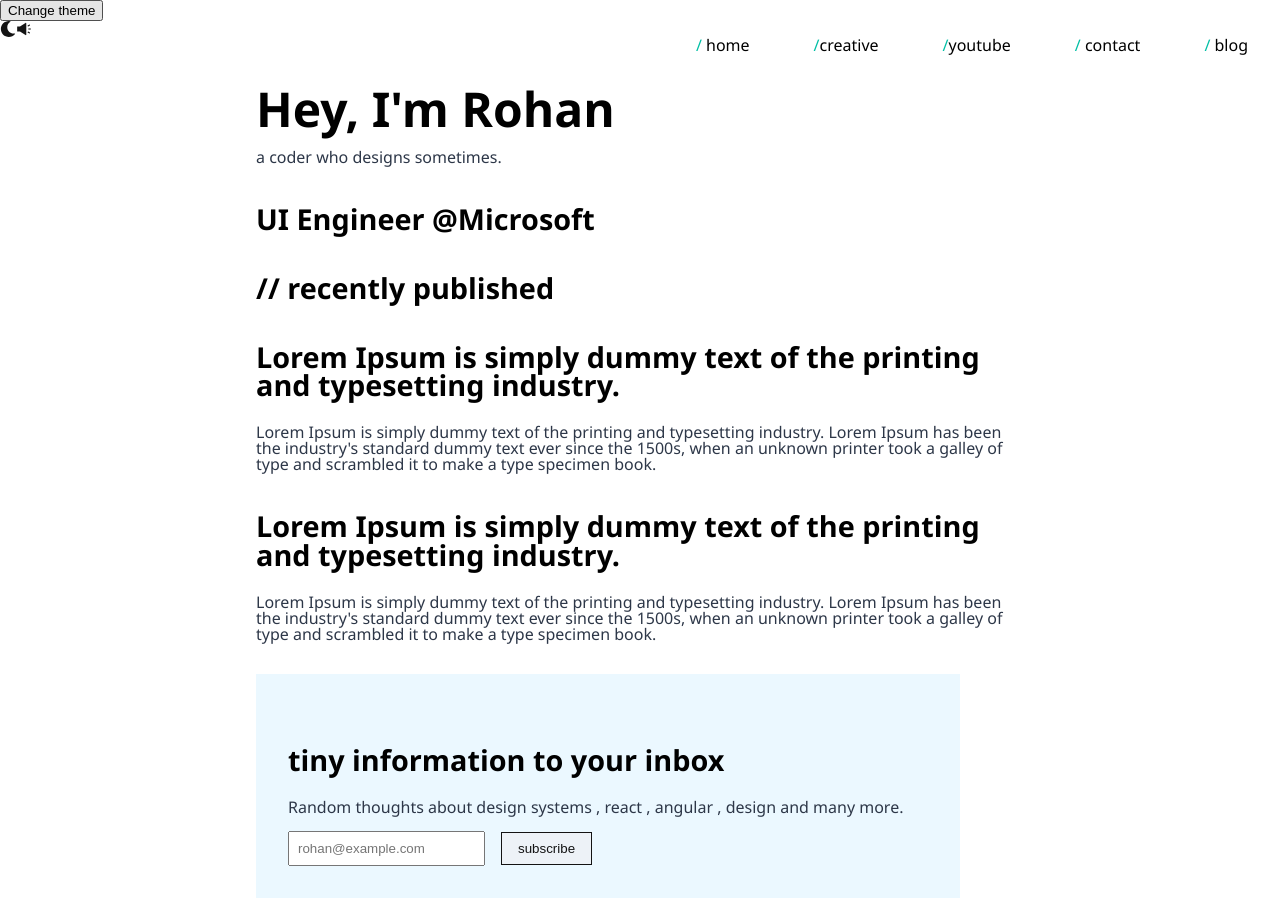
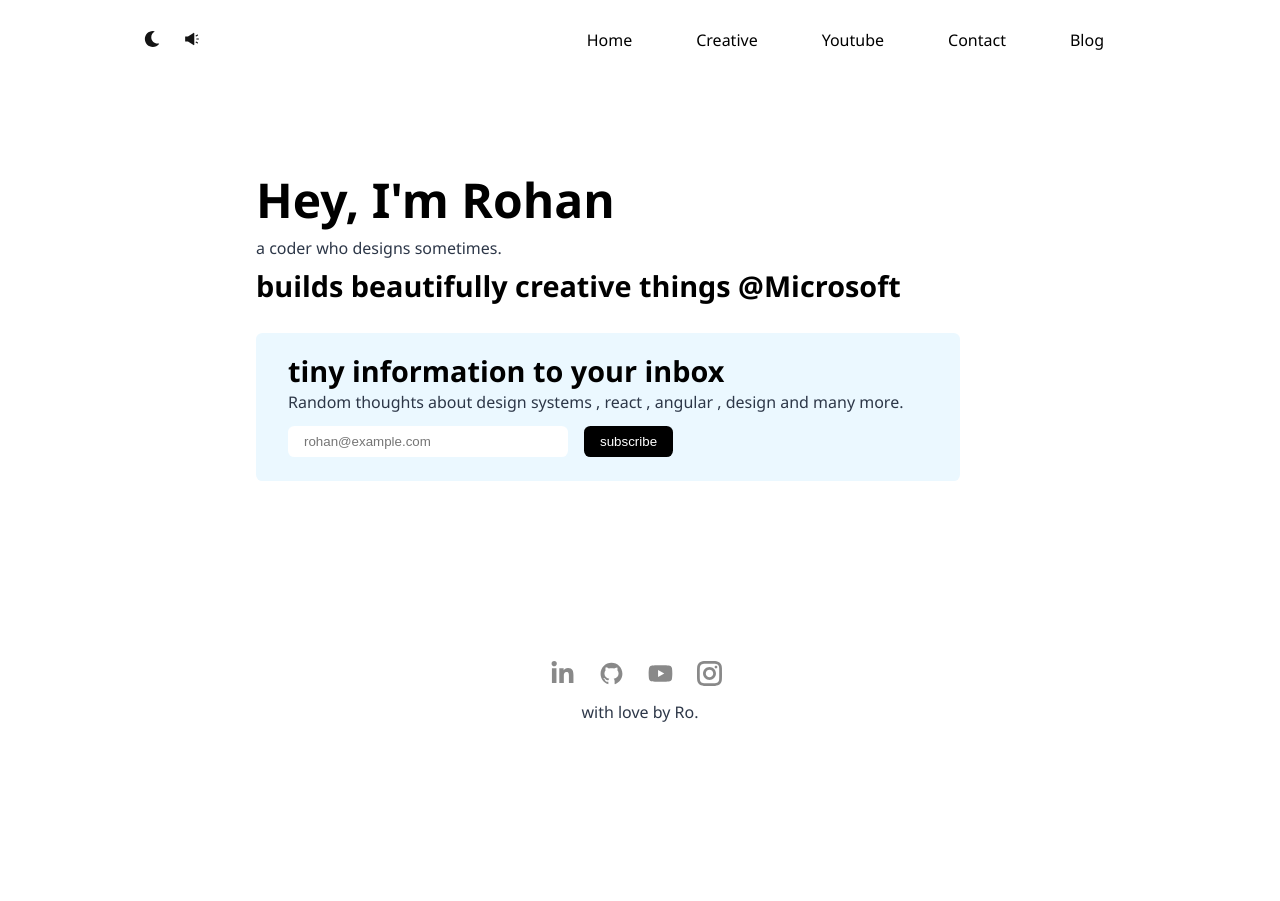
Before and after one commit to rohanprasadofficial/react-gatsby-portfolio, a Gatsby site: page / in a window 1280 px wide. Shown: the top 901 px of the page. After the commit the page ends 800 px from the top, so only its background shows below. Built offline with nearby package versions, Linux system fonts and the light colour scheme; Gatsby itself is replaced by a stand-in of ours.

Commit message:
newsletter layout fix

```diff
--- a/src/components/Footer/footer.styles.js
+++ b/src/components/Footer/footer.styles.js
@@ -6,8 +6,6 @@ const StyledFooter = styled.footer`
   display: flex;
   flex-direction: column;
   align-items: center;
-  justify-content: flex-end;
-  padding: 1rem;
   section {
     margin-top: 0.5rem;
     color: ${props => props.theme.body.description.foreground};
--- a/src/components/Header/index.js
+++ b/src/components/Header/index.js
@@ -1,11 +1,12 @@
 import PropTypes from "prop-types"
 import React from "react"
+import styled from "styled-components"
 import Navbar from "../Utility/Navbar/navbar"
 
-const Header = ({ siteTitle }) => (
-  <header>
-    <Navbar />
-  </header>
+const Header = ({ siteTitle, toggleTheme, isDark }) => (
+  <StyledHeader>
+    <Navbar toggleTheme={toggleTheme} isDark={isDark} />
+  </StyledHeader>
 )
 
 Header.propTypes = {
@@ -16,4 +17,8 @@ Header.defaultProps = {
   siteTitle: `Rohan P.`,
 }
 
+const StyledHeader = styled.header`
+  margin-bottom: 5rem;
+`
+
 export { Header }
--- a/src/components/Utility/Navbar/navbar.js
+++ b/src/components/Utility/Navbar/navbar.js
@@ -1,38 +1,40 @@
 import { Link } from "gatsby"
 import React from "react"
 import { AiFillSound } from "react-icons/ai"
-import { FaMoon } from "react-icons/fa"
+import { FaMoon, FaSun } from "react-icons/fa"
 import styled from "styled-components"
 
-export default function Navbar() {
+export default function Navbar({ toggleTheme, isDark }) {
   return (
     <StyledNav>
       <div className="logo">
-        <FaMoon />
+        {isDark === "dark" ? (
+          <FaSun onClick={toggleTheme} />
+        ) : (
+          <FaMoon onClick={toggleTheme} />
+        )}
         <AiFillSound />
       </div>
       <div className="nav-items">
         <ul>
           <li>
-            <span>/</span> <Link to="/">home</Link>
+            <Link to="/">Home</Link>
           </li>
 
           <li>
-            <span>/</span>
-            <Link to="/creative">creative</Link>
+            <Link to="/creative">Creative</Link>
           </li>
 
           <li>
-            <span>/</span>
-            <Link to="/youtube">youtube</Link>
+            <Link to="/youtube">Youtube</Link>
           </li>
 
           <li>
-            <span>/</span> <Link to="/contact">contact</Link>
+            <Link to="/contact">Contact</Link>
           </li>
 
           <li>
-            <span>/</span> <Link to="/blog">blog</Link>
+            <Link to="/blog">Blog</Link>
           </li>
         </ul>
       </div>
@@ -44,9 +46,15 @@ const StyledNav = styled.nav`
   display: flex;
   margin: 0 auto;
   justify-content: space-between;
-
+  max-width: 992px;
+  padding: 1rem;
   .logo {
     color: ${props => props.theme.body.icon.foreground};
+    margin: auto 0;
+    svg {
+      padding-right: 1.5rem;
+      cursor: pointer;
+    }
   }
 
   li {
--- a/src/components/Utility/newsletter.js
+++ b/src/components/Utility/newsletter.js
@@ -10,7 +10,11 @@ export default function Newsletter() {
         more.
       </p>
       <div>
-        <input aria-label="input" placeholder="rohan@example.com" />
+        <input
+          aria-label="input"
+          type="email"
+          placeholder="rohan@example.com"
+        />
         <button>subscribe</button>
       </div>
     </StyledNewsletter>
@@ -18,15 +22,15 @@ export default function Newsletter() {
 }
 
 const StyledNewsletter = styled.div`
-  padding: 2rem 0;
   margin: 2rem 0;
   background-color: ${props => props.theme.body.card.background};
   max-width: 40rem;
-  padding: 2rem;
+  padding: 1.5rem 2rem;
+  border-radius: 0.4rem;
   h3 {
     color: ${props => props.theme.body.title.foreground};
     font-size: 1.5rem;
-    margin-bottom: 0.8rem;
+    margin-bottom: 0.5rem;
   }
   p {
     margin-bottom: 1rem;
@@ -35,13 +39,20 @@ const StyledNewsletter = styled.div`
   input {
     padding: 0.5rem;
     margin-right: 1rem;
+    border-radius: 0.4rem;
+    width: 40%;
+    border: none;
+    padding-left: 1rem;
   }
   button {
     padding: 0.5rem 1rem;
-    color: ${props => props.theme.body.icon.foreground};
-    background-color: ${props => props.theme.body.icon.background};
-    box-sizing: border-box;
-    border: 0.5px solid ${props => props.theme.body.icon.foreground};
+    /* background-color: ${props => props.theme.body.title.foreground};
+    color: ${props => props.theme.body.background}; */
+
+    background-color: black;
+    color: white;
     cursor: pointer;
+    border: none;
+    border-radius: 0.4rem;
   }
 `
--- a/src/components/container.js
+++ b/src/components/container.js
@@ -22,8 +22,8 @@ export default function Container({ children }) {
       theme={isDark === "dark" ? designLanguage.dark : designLanguage.light}
     >
       <GlobalStyle />
-      <button onClick={toggleTheme}>Change theme</button>
-      <Header />
+
+      <Header toggleTheme={toggleTheme} isDark={isDark} />
 
       <StyledContainer>
         {children}
@@ -34,9 +34,13 @@ export default function Container({ children }) {
 }
 
 const StyledContainer = styled.section`
-  display: block;
-  margin: 1rem auto;
-  width: 60%;
+  display: flex;
+  margin: 0 auto;
+  max-width: 768px;
+  flex-direction: column;
+  justify-content: space-between;
+  height: 70vh;
+  padding: 0 2rem;
   h1 {
     font-size: 3rem;
     color: ${props => props.theme.body.title.foreground};
@@ -54,8 +58,6 @@ const StyledContainer = styled.section`
   }
   h3 {
     font-size: 1.8rem;
-    margin-top: 2.5rem;
-    margin-bottom: 1.5rem;
     color: ${props => props.theme.body.title.foreground};
   }
 `
--- a/src/pages/index.js
+++ b/src/pages/index.js
@@ -13,10 +13,7 @@ const IndexPage = () => {
         <h1>Hey, I'm Rohan</h1>
         <p>a coder who designs sometimes.</p>
 
-        <h3>UI Engineer @Microsoft </h3>
-        <h3>{"//"} recently published</h3>
-        <BlogCard />
-        <BlogCard />
+        <h4>builds beautifully creative things @Microsoft </h4>
 
         <Newsletter />
       </StyledHome>
@@ -24,6 +21,12 @@ const IndexPage = () => {
   )
 }
 
-const StyledHome = styled.section``
+const StyledHome = styled.section`
+  h4 {
+    margin-top: 1rem;
+    font-size: 1.8rem;
+    color: ${props => props.theme.body.title.foreground};
+  }
+`
 
 export default IndexPage
```
